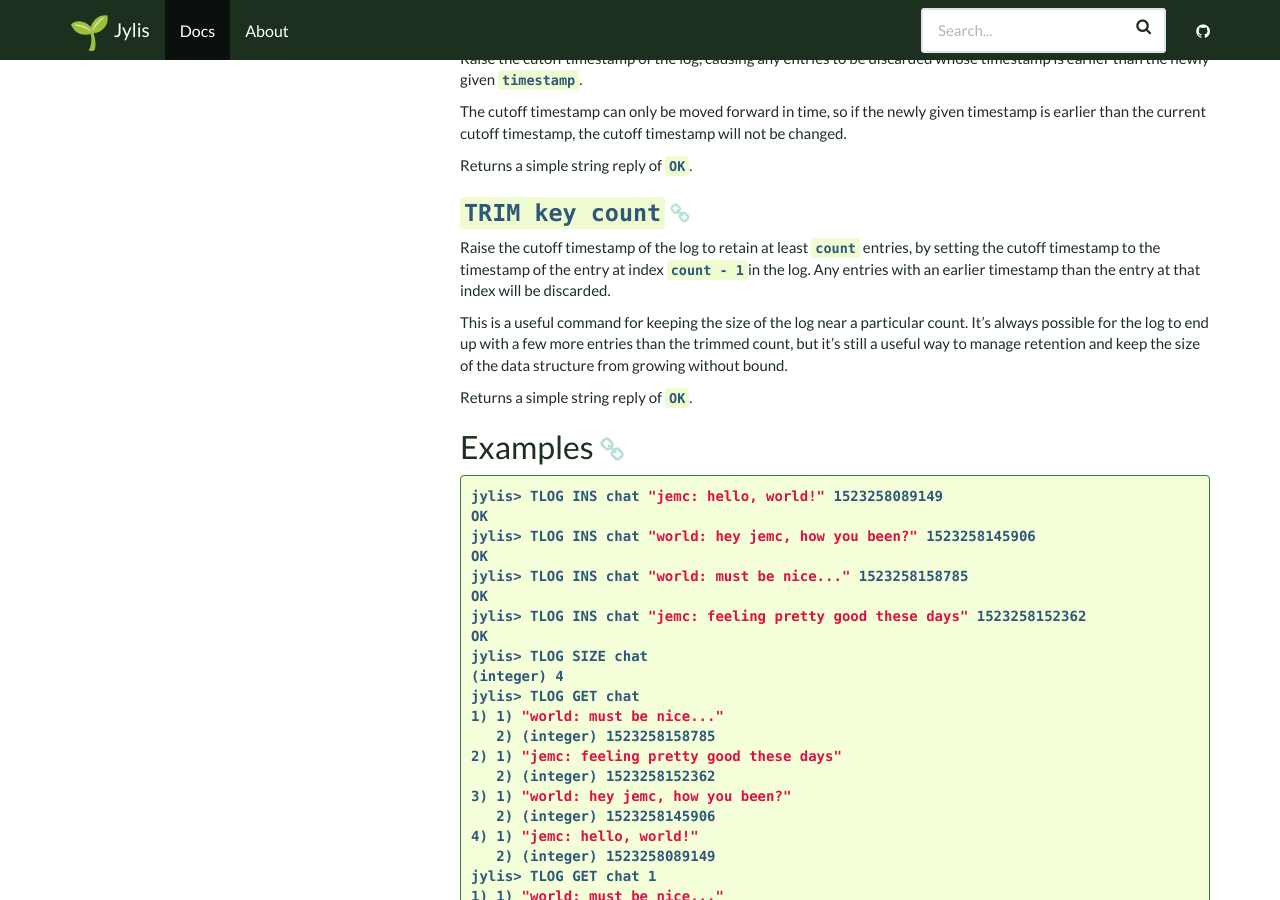
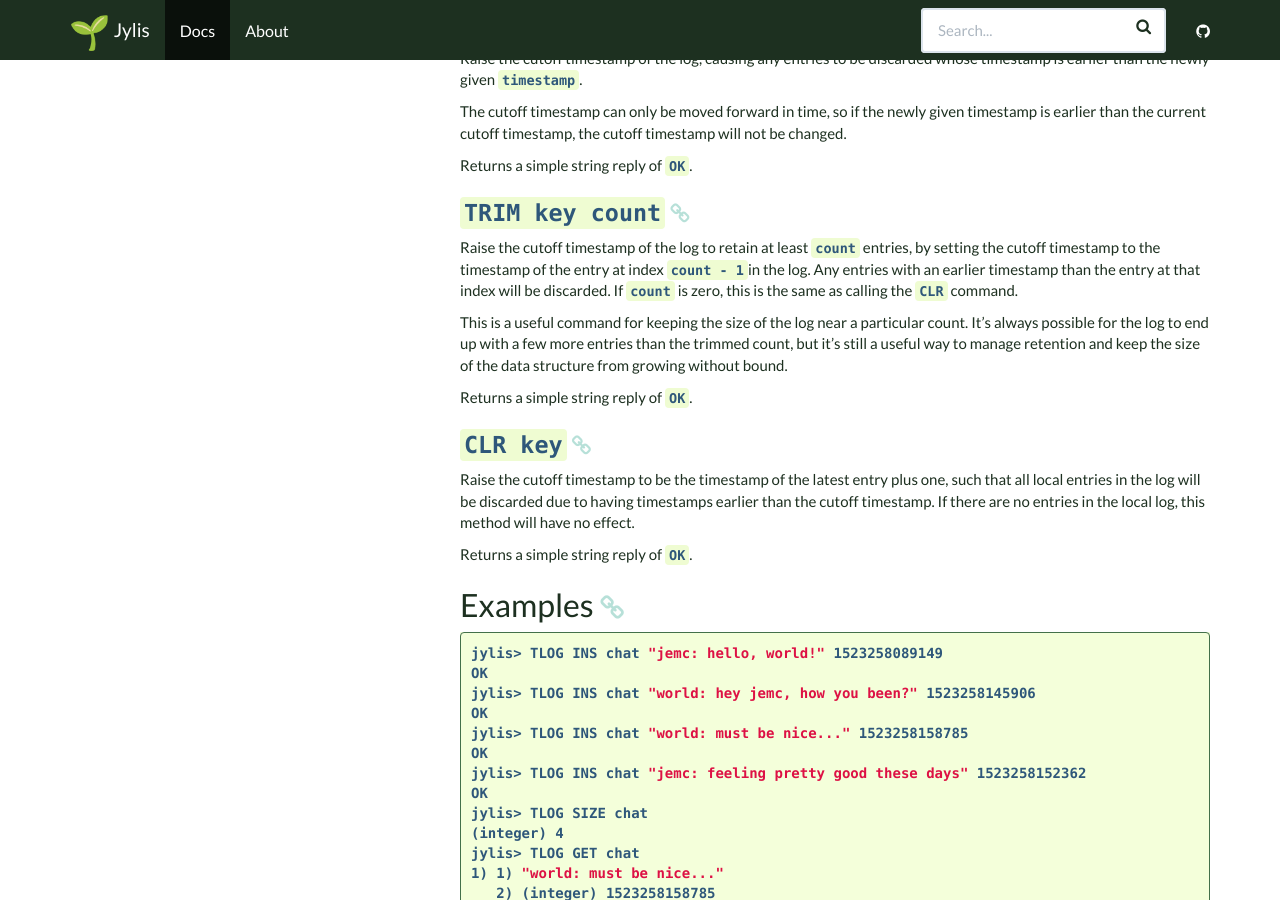
Before and after one commit to jemc/jylis, a Jekyll site: the page built from docs/_docs/types/tlog.md, in a window 1280 px wide and 900 px high, scrolled down 1165 px. Built offline with Jekyll 4.4.1, drawn with Linux system fonts in a browser that asks for light colours; nearby versions of some CDN libraries; emoji names are drawn with the system emoji font.

Commit message:
Add missing docs for the TLOG CLR command.

```diff
--- a/docs/_docs/types/tlog.md
+++ b/docs/_docs/types/tlog.md
@@ -53,9 +53,15 @@ Returns a simple string reply of `OK`.
 
 ### `TRIM key count`
 
-Raise the cutoff timestamp of the log to retain at least `count` entries, by setting the cutoff timestamp to the timestamp of the entry at index `count - 1`in the log. Any entries with an earlier timestamp than the entry at that index will be discarded.
+Raise the cutoff timestamp of the log to retain at least `count` entries, by setting the cutoff timestamp to the timestamp of the entry at index `count - 1`in the log. Any entries with an earlier timestamp than the entry at that index will be discarded. If `count` is zero, this is the same as calling the `CLR` command.
 
 This is a useful command for keeping the size of the log near a particular count. It's always possible for the log to end up with a few more entries than the trimmed count, but it's still a useful way to manage retention and keep the size of the data structure from growing without bound.
+
+Returns a simple string reply of `OK`.
+
+### `CLR key`
+
+Raise the cutoff timestamp to be the timestamp of the latest entry plus one, such that all local entries in the log will be discarded due to having timestamps earlier than the cutoff timestamp. If there are no entries in the local log, this method will have no effect.
 
 Returns a simple string reply of `OK`.
 
```
